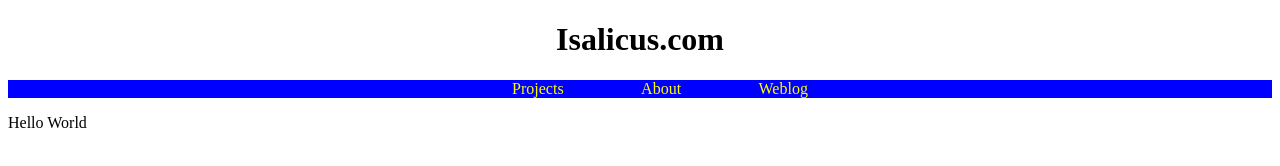
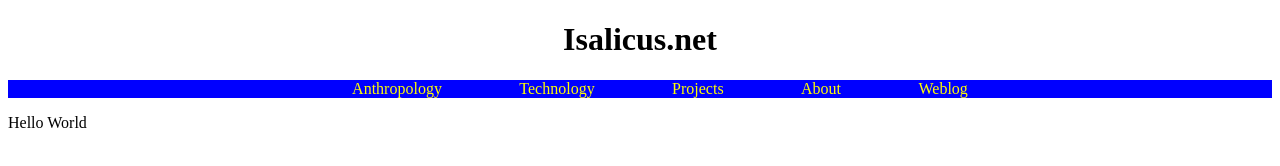
Before and after one commit to Isalicus/Website, a plain HTML site: page index.html in a window 1280 px wide. Drawn offline with Linux system fonts and the light colour scheme.

Commit message:
Small Update of content, change of title.

```diff
--- a/index.html
+++ b/index.html
@@ -1,13 +1,15 @@
 <!DOCTYPE html>
 <html>
 <head>
-	<title>Isalicus.com</title>
+	<title>Isalicus.net</title>
 	<link type="text/css" href="stylesheet.css" rel="stylesheet">
 </head>
 
 <body>
-	<h1>Isalicus.com</h1>
+	<h1>Isalicus.net</h1>
 	<ul>
+		<li>Anthropology</li>
+		<li>Technology</li>
 		<li>Projects</li>
 		<li>About</li>
 		<li>Weblog</li>
```
